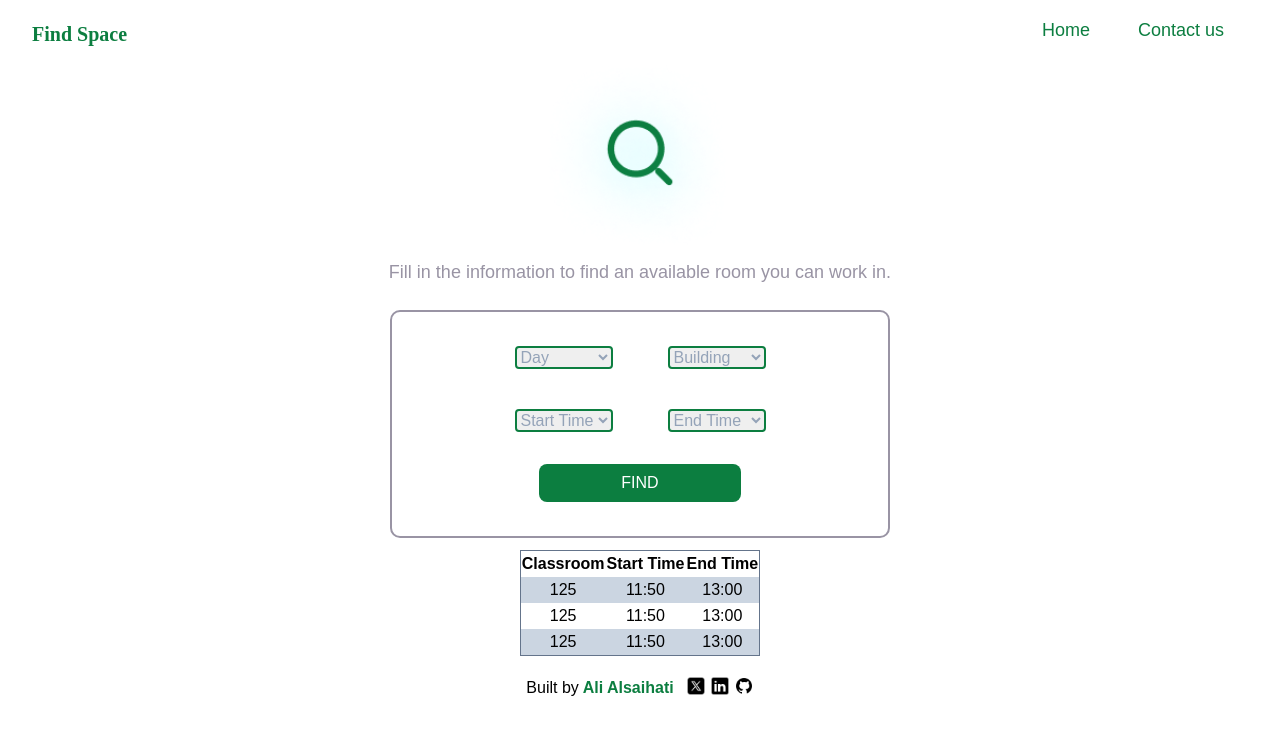
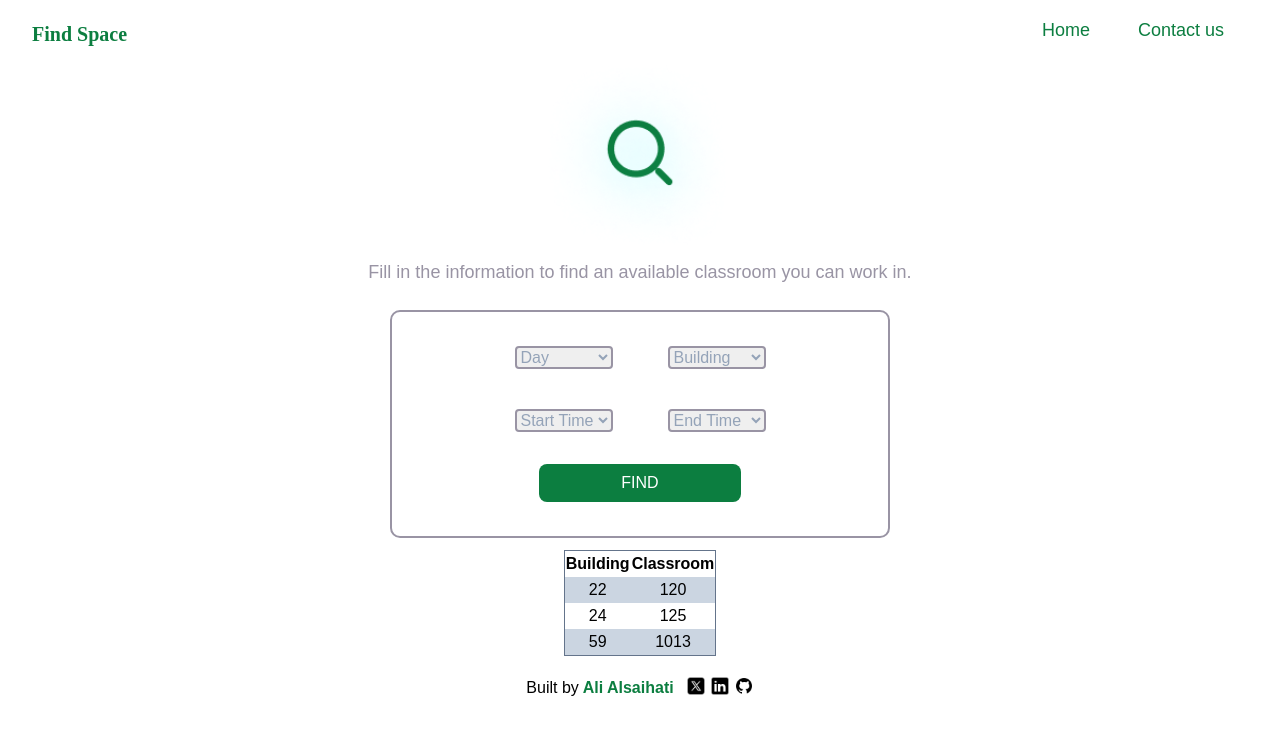
Before and after one commit to Ali-SWE/find-space, a Next.js app: page / in a window 1280 px wide. Shown: the top 734 px of the page. Built offline with nearby package versions, Linux system fonts and the light colour scheme; a web font is replaced by a local one.

Commit message:
working on the main page

```diff
--- a/app/components/Info.tsx
+++ b/app/components/Info.tsx
@@ -43,7 +43,7 @@ const Info: React.FC = () =>{
             <div className="grid grid-cols-2 gap-y-10 gap-x-[30px] md:gap-x-[55px]">
             {
                 selectData.map(data =>(
-                            <select name={data.nameAndId} id={data.nameAndId} className="border-2 border-primary rounded text-slate-400 text-xs md:text-base">
+                            <select name={data.nameAndId} id={data.nameAndId} className="border-2 border-secondary focus:border-primary rounded text-slate-400 text-xs md:text-base">
                                 <option value="">
                                     {data.text}
                                 </option>
--- a/app/components/Overview.tsx
+++ b/app/components/Overview.tsx
@@ -9,7 +9,7 @@ const Overview: React.FC = () =>{
         height={200}
         alt="Find Feature"
         />
-        <p className="text-secondary w-30 text-center text-lg">Fill in the information to find an available room you can work in.</p>
+        <p className="text-secondary w-30 text-center text-lg">Fill in the information to find an available classroom you can work in.</p>
     </div>
     )
 }
--- a/app/components/Table.tsx
+++ b/app/components/Table.tsx
@@ -5,27 +5,23 @@ const Table: React.FC = () =>{
         <table className="text-center border border-slate-500 rounded  ">
             <thead>
                 <tr className="p-10">
+                    <th>Building</th>
                     <th>Classroom</th>
-                    <th>Start Time</th>
-                    <th>End Time</th>
                 </tr>
             </thead>
 
             <tbody>
-            <tr className="bg-slate-300">
-                    <td>125</td>
-                    <td>11:50</td>
-                    <td>13:00</td>
+                <tr className="bg-slate-300">
+                    <td>22</td>
+                    <td>120</td>
                 </tr>
                 <tr className="">
+                    <td>24</td>
                     <td>125</td>
-                    <td>11:50</td>
-                    <td>13:00</td>
                 </tr>
                 <tr className="bg-slate-300">
-                    <td>125</td>
-                    <td>11:50</td>
-                    <td>13:00</td>
+                    <td>59</td>
+                    <td>1013</td>
                 </tr>
 
 
```
